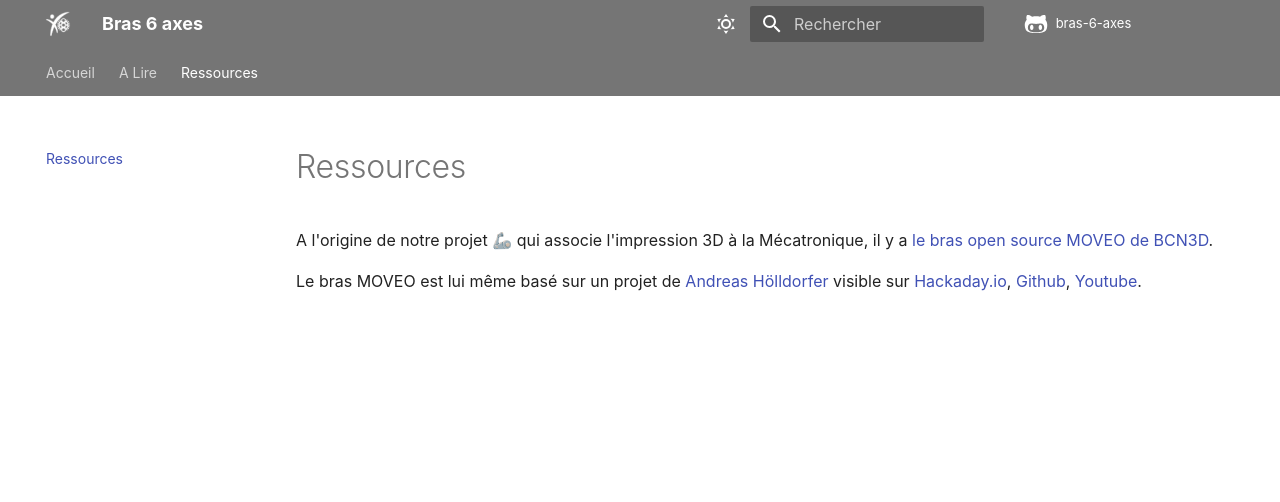
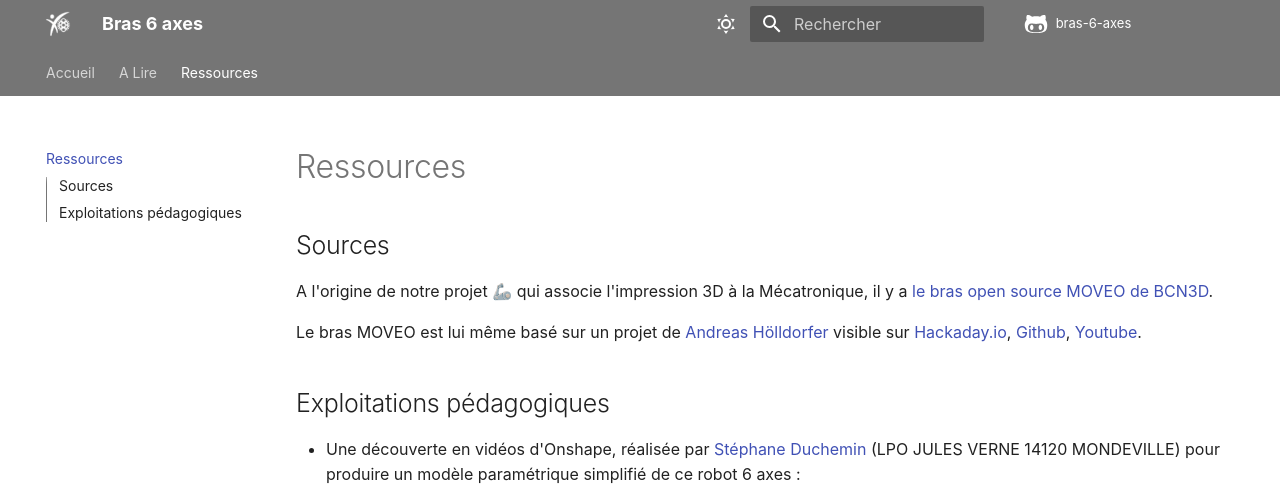
Before and after one commit to P2P2M/bras-6-axes, an MkDocs documentation site: the page built from docs/ressources.md, in a window 1280 px wide. Shown: the top 502 px of the page. Built offline with MkDocs 1.6.1 and Material for MkDocs 9.7.7, drawn with Linux system fonts in a browser that asks for light colours; comment, search, counter and statistics services are not loaded.

Commit message:
Ajout exploitation pédagogique Onshape

```diff
--- a/docs/ressources.md
+++ b/docs/ressources.md
@@ -1,3 +1,13 @@
+## Sources
+
 A l'origine de notre projet 🦾 qui associe l'impression 3D à la Mécatronique, il y a [le bras open source MOVEO de BCN3D](https://github.com/BCN3D/BCN3D-Moveo){target=_blank}.
 
 Le bras MOVEO est lui même basé sur un projet de [Andreas Hölldorfer](http://chaozlabs.blogspot.de/){target=_blank} visible sur [Hackaday.io](https://hackaday.io/project/3800-3d-printable-robot-arm){target=_blank}, [Github](https://github.com/4ndreas/BetaBots-Robot-Arm-Project/tree/master){target=_blank}, [Youtube](https://www.youtube.com/channel/UCeFKz1UJUd5YuxS1ZikqYwA){target=_blank}.
+
+## Exploitations pédagogiques
+
+- Une découverte en vidéos d'Onshape, réalisée par [Stéphane Duchemin](mailto:stephane-e.duchemin@ac-normandie.fr) (LPO JULES VERNE 14120 MONDEVILLE) pour produire un modèle paramétrique simplifié de ce robot 6 axes :
+
+<figure>
+<iframe width="560" height="315" src="https://www.youtube.com/embed/videoseries?list=PLzeGpFCqKToadNUiOH9iaOi9PymUhzb-M" title="YouTube video player" frameborder="0" allow="accelerometer; autoplay; clipboard-write; encrypted-media; gyroscope; picture-in-picture" allowfullscreen></iframe>
+</figure>
```
